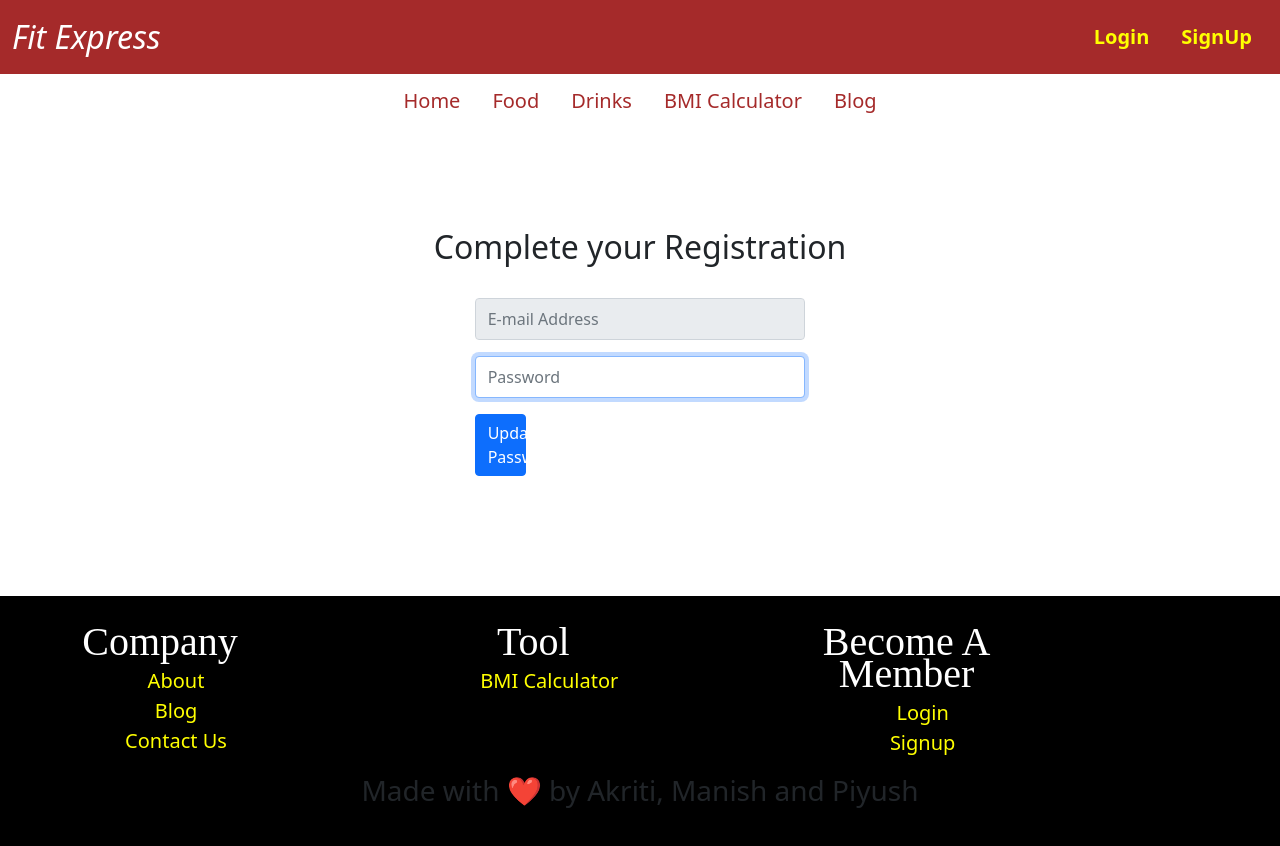
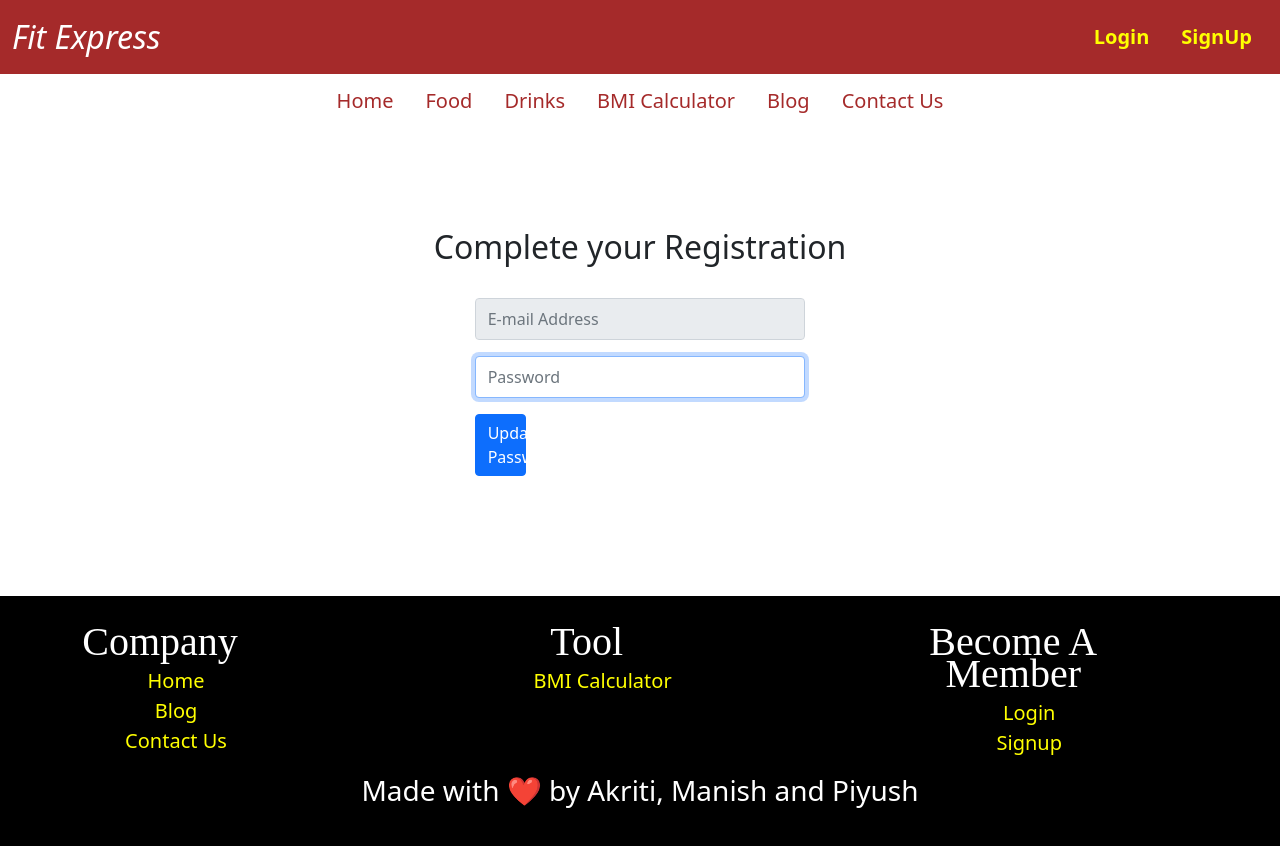
Before and after one commit to Akriti1811/Calorie_Heist_, a React (Create React App) app: page /register/complete in a window 1280 px wide. Built offline with nearby package versions, Linux system fonts and the light colour scheme; no server answers.

Commit message:
Added links in footer

```diff
--- a/src/Components/Footer.js
+++ b/src/Components/Footer.js
@@ -1,38 +1,33 @@
 import React from "react";
+import {Link} from "react-router-dom";
 import './Footer.css'
 
-
-
 const Footer = () =>{
-
-
     return(
         <div className="div-background row">
 
-                <div className="col-3">
+            <div className="col-3">
                      <h1 className="h1-class">Company</h1>
                      <ul>
-                         <li>About</li>
-                         <li>Blog</li>
-                         <li>Contact Us</li>
+                     <Link to='/'><li style={{color: "yellow"}}>Home</li></Link>
+                     <Link to='/blog'><li style={{color: "yellow"}}>Blog</li></Link>
+                     <Link to='/contact'><li style={{color: "yellow"}}>Contact Us</li></Link>
                      </ul>
             </div>
-            <div className="col-4">
+            <div className="col-5">
             <h1 className="h1-class">Tool</h1>
                      <ul>
-                         <li>BMI Calculator</li>
-
+                     <Link to='/bmical'><li style={{color: "yellow"}}>BMI Calculator</li> </Link>
                      </ul>
             </div>
             <div className="col-3">
             <h1 className="h1-class">Become A Member</h1>
                      <ul>
-                         <li>Login</li>
-                         <li>Signup</li>
-
+                     <Link to='/login' className="anchors"><li style={{color: "yellow"}}>Login</li></Link>
+                     <Link to='/signup'className="anchors"> <li style={{color: "yellow"}}>Signup</li></Link>
                      </ul>
             </div>
-            <h3 style={{textAlign:'center'}}>Made with ❤️ by Akriti, Manish and Piyush</h3>
+            <h3 style={{textAlign:'center' ,color: "white"}}>Made with ❤️ by Akriti, Manish and Piyush</h3>
         </div>
     )
 }
--- a/src/Components/Navbar.js
+++ b/src/Components/Navbar.js
@@ -75,9 +75,13 @@ export default function Navbar() {
             <li className="nav-item nav-link" style={{color: "brown"}} >BMI Calculator</li>
             </Link>
 
+            <Link to='/blog'>
+            <li className="nav-item nav-link" style={{color: "brown"}} >Blog</li>
+            </Link>
 
-
-            <li className="nav-item nav-link" style={{color: "brown"}} >Blog</li>
+            <Link to='/contact'>
+            <li className="nav-item nav-link" style={{color: "brown"}} >Contact Us</li>
+            </Link>
 
         </ul>
     </div>
```
